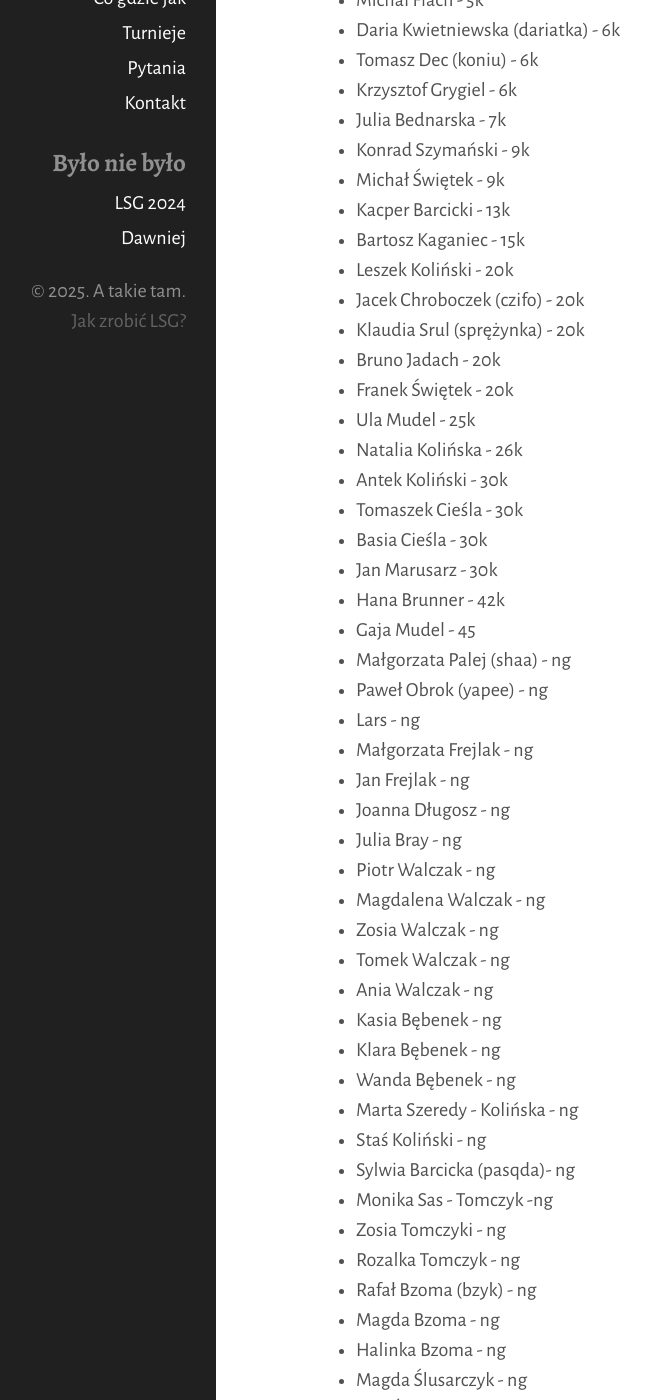
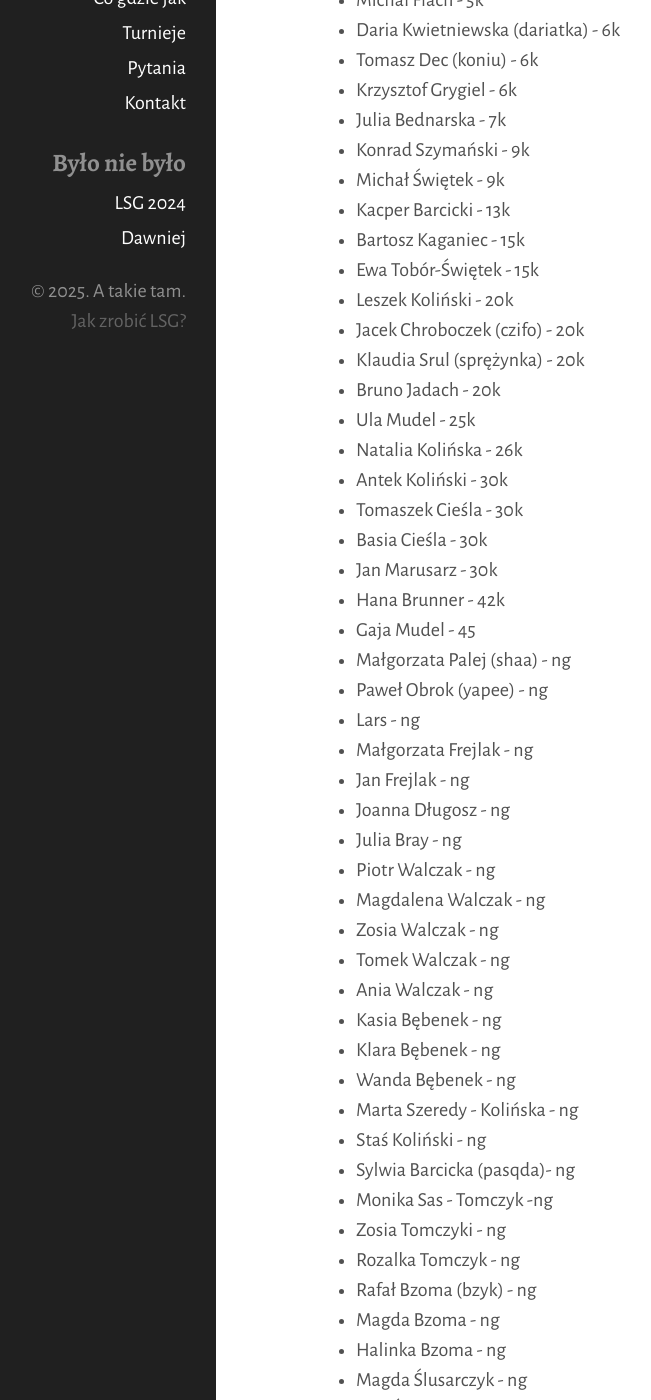
Before and after one commit to tasuki/lsg, a Jekyll site: the page built from zarejestrowani.md, in a window 1280 px wide and 1400 px high, scrolled down 705 px. Shown: the whole window, without its empty margins (144-795 px from the left). Built offline with Jekyll 4.4.1, drawn with Linux system fonts in a browser that asks for light colours; some of the changed text lies outside the part shown.

Commit message:
Update zarejestrowani.md

```diff
--- a/zarejestrowani.md
+++ b/zarejestrowani.md
@@ -34,11 +34,11 @@ Zarejestrowani uczestnicy, mniej więcej według stopnia:
 - Michał Świętek - 9k
 - Kacper Barcicki - 13k
 - Bartosz Kaganiec - 15k
+- Ewa Tobór-Świętek - 15k
 - Leszek Koliński - 20k
 - Jacek Chroboczek (czifo) - 20k
 - Klaudia Srul (sprężynka) - 20k
 - Bruno Jadach - 20k
-- Franek Świętek - 20k
 - Ula Mudel - 25k
 - Natalia Kolińska - 26k
 - Antek Koliński - 30k
```
Also changed, not shown: other parts of zarejestrowani.md (+1 -1 lines).
